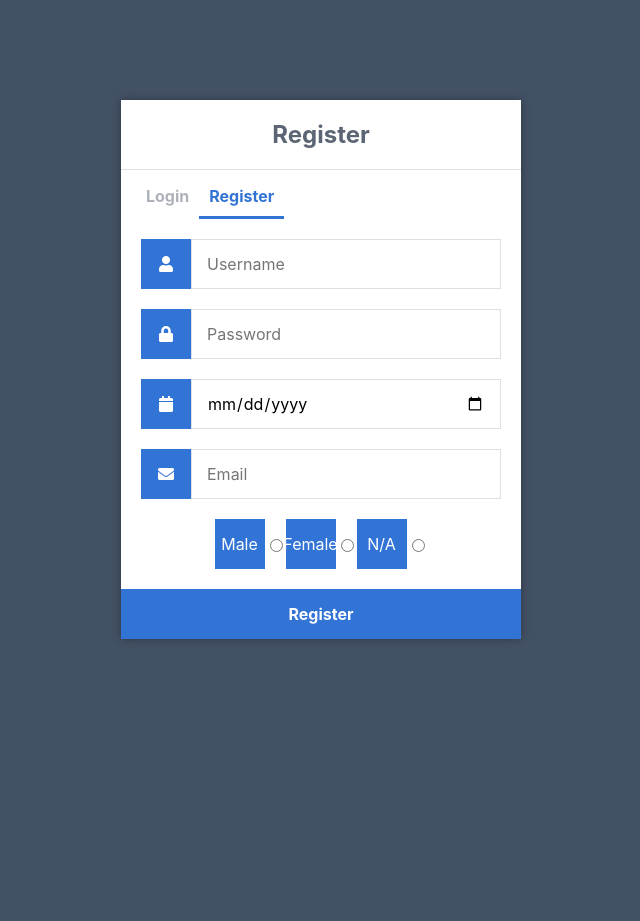
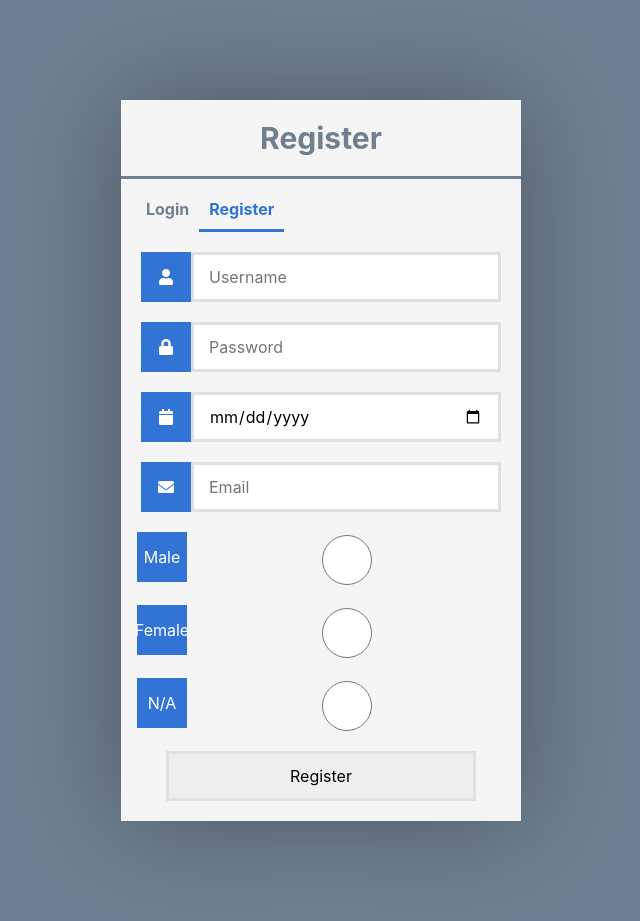
Before and after one commit to jjz17/Natural-Strength, a Flask app: page /register in a window 1280 px wide. Shown: the whole page, without its empty margins (319-959 px from the left). Before the commit the page ends 640 px from the top, so only its background shows below. Run offline with Flask 2, Linux system fonts and the light colour scheme.

Commit message:
Experimenting with css

```diff
--- /dev/null
+++ b/application/static/test.css
@@ -0,0 +1,91 @@
+* {
+    box-sizing: border-box;
+    font-family: -apple-system, BlinkMacSystemFont, "segoe ui", roboto, oxygen, ubuntu, cantarell, "fira sans", "droid sans", "helvetica neue", Arial, sans-serif;
+    font-size: 16px;
+    -webkit-font-smoothing: antialiased;
+    -moz-osx-font-smoothing: grayscale;
+}
+
+body {
+    background-color: slategray;
+    margin: 0;
+}
+
+.login,
+.register {
+    width: 400px;
+    background-color: whitesmoke;
+    box-shadow: 0 0 100px 0 rgba(0, 0, 0, 0.3);
+    margin: 100px auto;
+}
+
+.login h1,
+.register h1 {
+    text-align: center;
+    color: slategray;
+    font-size: 30px;
+    padding: 20px 0 20px 0;
+    border-bottom: 3px solid slategray;
+}
+
+.login .links,
+.register .links {
+    display: flex;
+    padding: 0 15px;
+}
+
+.login .links a,
+.register .links a {
+    color: slategray;
+    text-decoration: none;
+    display: inline-flex;
+    padding: 0 10px 10px 10px;
+    font-weight: bold;
+}
+
+
+/* Changes login/register text color when hovering */
+
+.login .links a:hover,
+.register .links a:hover {
+    color: lightgray;
+}
+
+
+/* Adds bottom border to login/register buttons when selected */
+
+.login .links a.active,
+.register .links a.active {
+    border-bottom: 3px solid #3274d6;
+    color: #3274d6;
+}
+
+.login form,
+.register form,
+.content form {
+    display: flex;
+    flex-wrap: wrap;
+    justify-content: center;
+    padding-top: 20px;
+}
+
+.login form label,
+.register form label,
+.content form label {
+    display: flex;
+    justify-content: center;
+    align-items: center;
+    width: 50px;
+    height: 50px;
+    background-color: #3274d6;
+    color: #ffffff;
+}
+
+.login form input,
+.register form input {
+    width: 310px;
+    height: 50px;
+    border: 3px solid #dee0e4;
+    margin-bottom: 20px;
+    padding: 0 15px;
+}
--- a/application/templates/index.html
+++ b/application/templates/index.html
@@ -1,11 +1,14 @@
 <!DOCTYPE html>
 <html>
+
 <head>
     <meta charset="utf-8">
     <title>Login</title>
-		<link rel="stylesheet" href="{{ url_for('static', filename='style.css') }}">
+    <!-- <link rel="stylesheet" href="{{ url_for('static', filename='style.css') }}"> -->
+    <link rel="stylesheet" href="{{ url_for('static', filename='test.css') }}">
     <link rel="stylesheet" href="https://use.fontawesome.com/releases/v5.7.1/css/all.css">
 </head>
+
 <body>
     <div class="login">
         <h1>Login</h1>
@@ -27,4 +30,5 @@
         </form>
     </div>
 </body>
+
 </html>
--- a/application/templates/layout.html
+++ b/application/templates/layout.html
@@ -5,7 +5,8 @@
     <meta charset="utf-8">
     <meta name="viewport" content="width=device-width, initial-scale=1">
     <title>{% block title %}{% endblock %}</title>
-    <link rel="stylesheet" href="{{ url_for('static', filename='style.css') }}">
+    <!-- <link rel="stylesheet" href="{{ url_for('static', filename='style.css') }}"> -->
+    <link rel="stylesheet" href="{{ url_for('static', filename='test.css') }}">
     <link rel="stylesheet" href="https://use.fontawesome.com/releases/v5.7.1/css/all.css">
 </head>
 
--- a/application/templates/register.html
+++ b/application/templates/register.html
@@ -4,7 +4,8 @@
 <head>
     <meta charset="utf-8">
     <title>Register</title>
-    <link rel="stylesheet" href="{{ url_for('static', filename='style.css') }}">
+    <!-- <link rel="stylesheet" href="{{ url_for('static', filename='style.css') }}"> -->
+    <link rel="stylesheet" href="{{ url_for('static', filename='test.css') }}">
     <link rel="stylesheet" href="https://use.fontawesome.com/releases/v5.7.1/css/all.css">
 </head>
 
```
Lines whose indentation alone changed are shown as unchanged.
